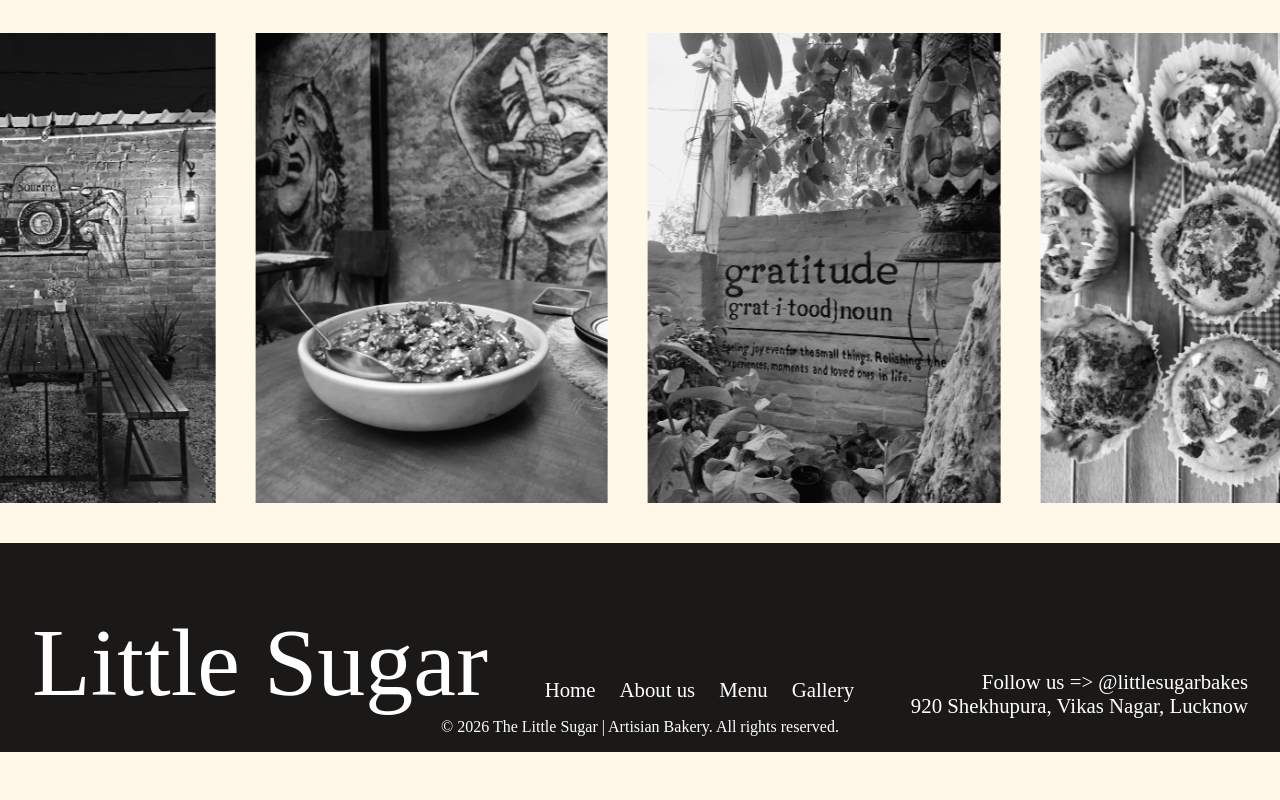
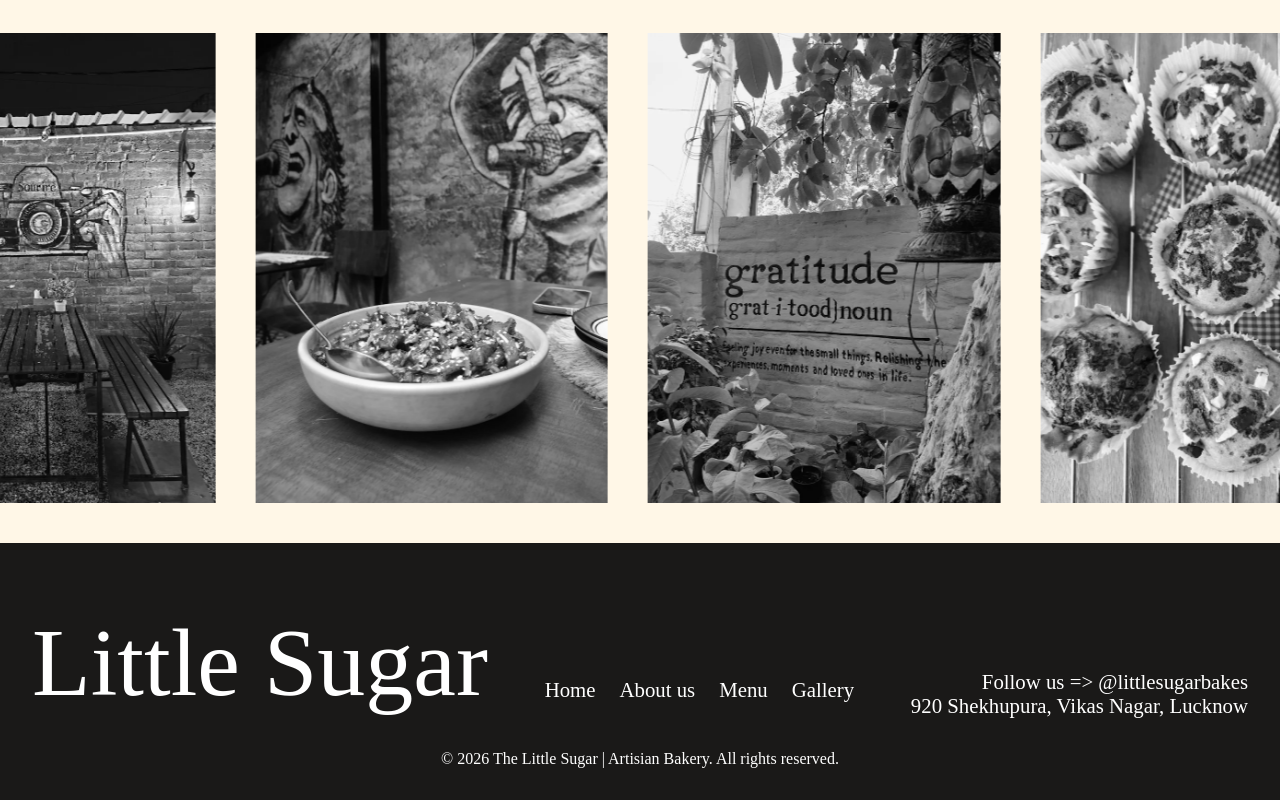
Before and after one commit to Ayush-2511/Little-Sugar, a React (Vite) app in the folder Little-sugar/: page / in a window 1280 px wide. Shown: the part 2425-3225 px from the top of the page. Before the commit the page ends 3177 px from the top, so only its background shows below. Built offline with nearby package versions, Linux system fonts and the light colour scheme; a web font is replaced by a local one.

Commit message:
minor changes

```diff
--- a/Little-sugar/src/components/footer.css
+++ b/Little-sugar/src/components/footer.css
@@ -35,3 +35,8 @@ footer{
     font-size: 1.3rem;
     text-align: right;
 }
+.copyright {
+    font-size: 1rem;
+    padding-top: 2rem;
+    padding-bottom: 1rem;
+}
```
